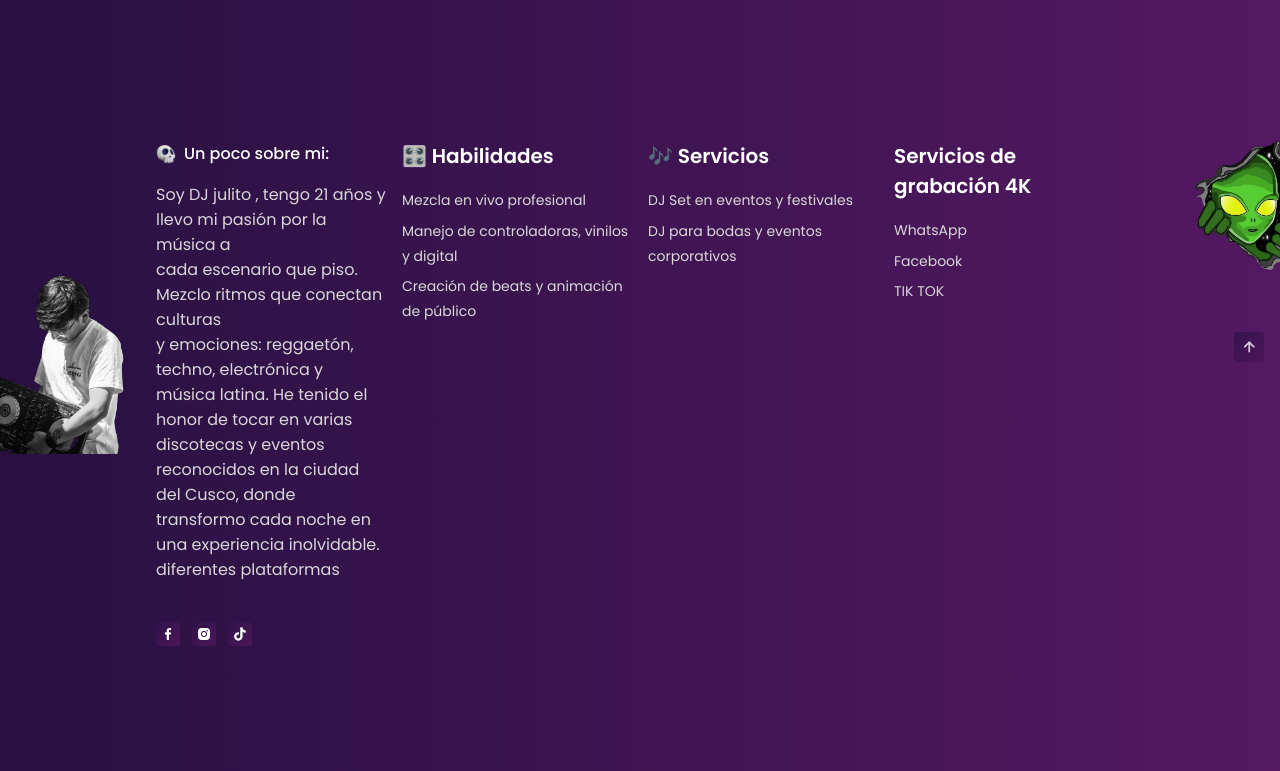
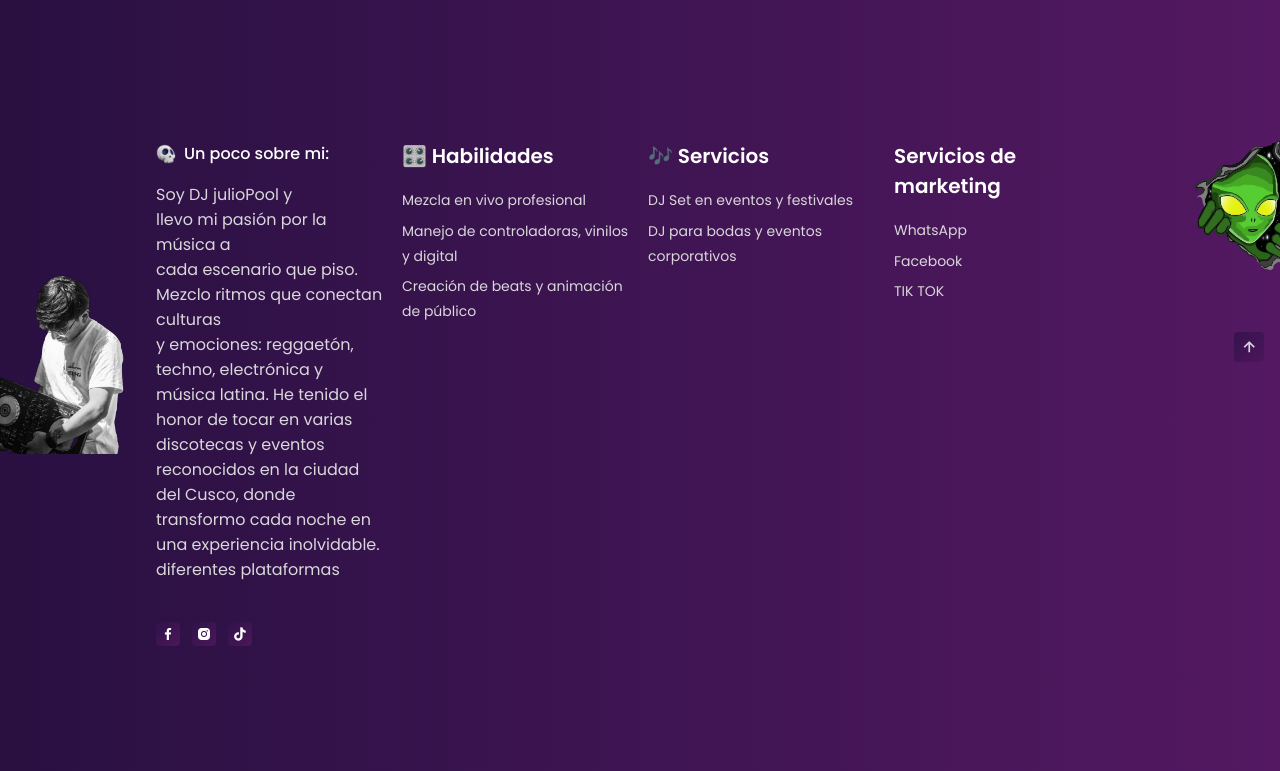
Before and after one commit to Poolasdrid/WebJulio.github.io, a plain HTML site: page index.html in a window 1280 px wide. Shown: the part 598-1369 px from the top of the page. Drawn offline with nearby package versions, Linux system fonts and the light colour scheme.

Commit message:
Update index.html
actualizado

```diff
--- a/index.html
+++ b/index.html
@@ -146,7 +146,7 @@
                             Un poco sobre mi:
                         </a>
 
-                        <p class="footer__description">Soy DJ julito , tengo 21 años y <br>llevo mi pasión por la música a <br> cada escenario que piso. <br>
+                        <p class="footer__description">Soy DJ julioPool y <br>llevo mi pasión por la música a <br> cada escenario que piso. <br>
                             Mezclo ritmos que conectan culturas <br> y emociones: reggaetón, techno, electrónica y música latina.
                             He tenido el honor de tocar en varias discotecas y eventos reconocidos en la ciudad del Cusco,
                             donde transformo cada noche en una experiencia inolvidable. <br> diferentes plataformas</p>
@@ -194,7 +194,8 @@
                     </div>
 
                     <div class="footer__content">
-                        <h3 class="footer__title">Servicios de grabación 4K</h3>
+                        <h3 class="footer__title">Servicios de marketing
+                        </h3>
 
                         <ul class="footer__links">
                             <li>
```
